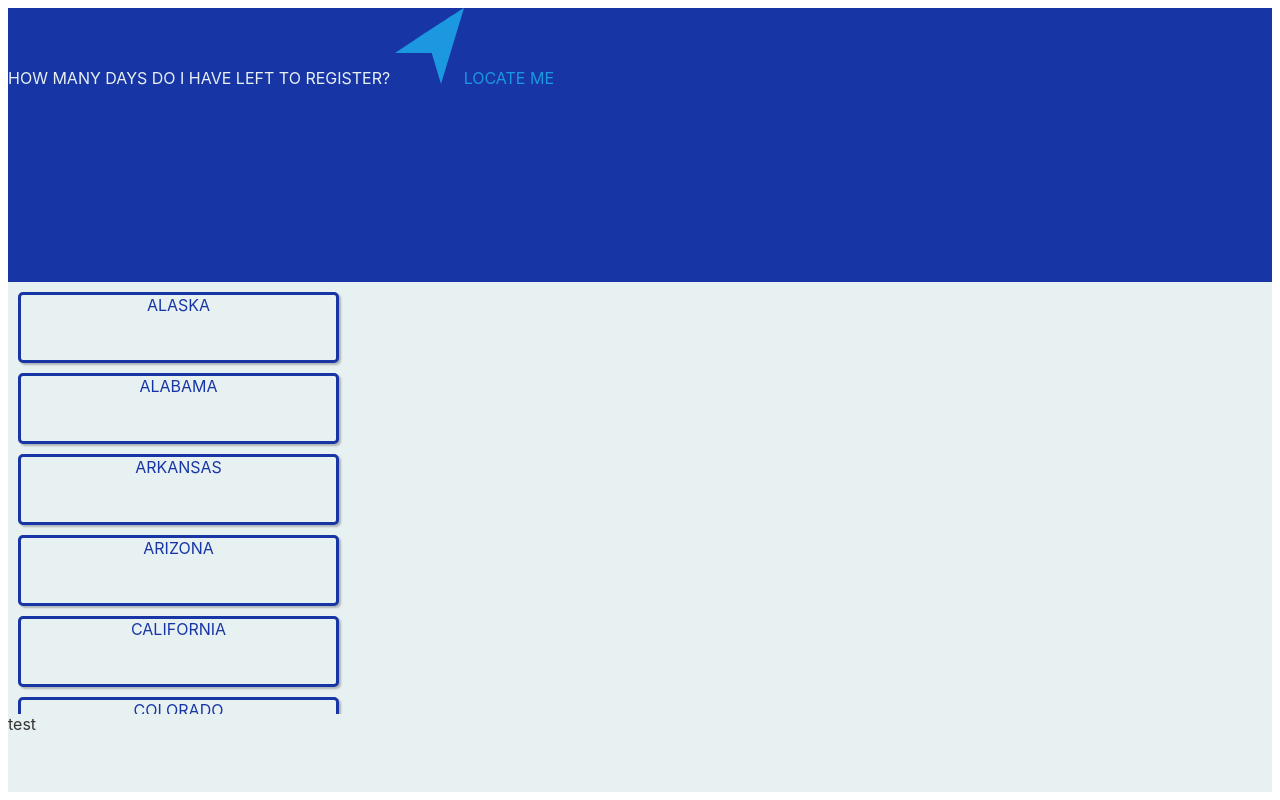
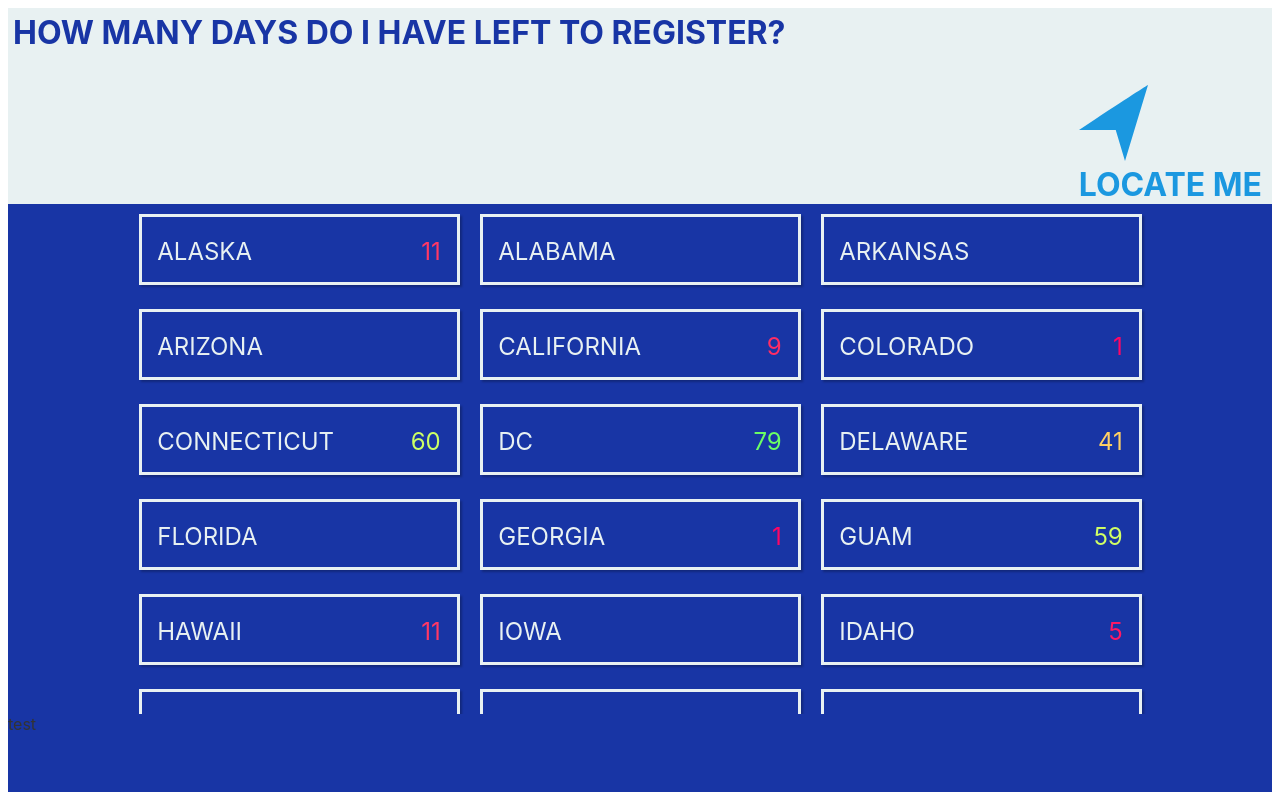
Before and after one commit to KartikC/PrimaryVote.US, a Svelte app: page / in a window 1280 px wide. Built offline with nearby package versions, Linux system fonts and the light colour scheme.

Commit message:
further styling, days left exposed earlier

```diff
--- a/public/state-data.json
+++ b/public/state-data.json
@@ -61,7 +61,7 @@
     }
   },
   "DC": {
-    "name": "District of Columbia",
+    "name": "DC",
     "code": "DC",
     "dates": {
       "person": "2020-06-02",
@@ -98,7 +98,7 @@
   },
   "GU": {
     "name": "Guam",
-    "code": "GA",
+    "code": "GU",
     "dates": {
       "person": "2020-04-22",
       "mail": "2020-04-22"
--- a/src/App.svelte
+++ b/src/App.svelte
@@ -22,19 +22,19 @@
 	}
 
 	.wrapper>.header {
-		height: 35%;
-		background: #1835A5;
+		height: 25%;
+		background: #E8F1F2;
 	}
 
 	.wrapper>.main {
-		height: 55%;
-		background: #E8F1F2;
+		height: 65%;
+		background: #1835A5;
 		overflow: scroll;
 	}
 
 	.wrapper>.footer {
 		height: 10%;
-		background: #E8F1F2;
+		background: #1835A5;
 	}
 
 	:global(a:link, a:active, a:visited) {
--- a/src/Countdown.svelte
+++ b/src/Countdown.svelte
@@ -17,19 +17,10 @@
             r = 255;
             g = Math.floor(255 * ((50 - number % 50) / 50));
         }
-        b = 0;
+        b = 100;
 
         return `${r},${g},${b}`;
     }
 </script>
 
-<style>
-    .day {
-        font-weight: bold;
-        font-size: 8em;
-    }
-</style>
-
-You have
-<span style="color:rgb({GreenYellowRed(days)})" class="day">{days}</span>
-days to register <b>{type}</b>
+<span style="color:rgb({GreenYellowRed(days)})">{days}</span>
--- a/src/StateBox.svelte
+++ b/src/StateBox.svelte
@@ -2,6 +2,8 @@
     import {
         selectedState
     } from './stores.js';
+
+    import Countdown from './Countdown.svelte'
 
     export let data;
 
@@ -12,19 +14,34 @@
 
 <style>
     .box {
-        background-color: #E8F1F2;
-        color: #1835A5;
+        position: relative;
+        background-color: #1835A5;
+        margin: 10px;
+        display:inline-block;
         width: 321px;
         height: 71px;
-        margin: 10px;
-        border: 3px solid #1835A5;
+        border: 3px solid #E8F1F2;
         box-sizing: border-box;
         box-shadow: 2px 2px 2px rgba(0, 0, 0, 0.25);
-        border-radius: 5px;
-        text-align: center;
+    }
+    .name {
+        position: absolute;
+        color: #E8F1F2;
+        left: 5%;
+        top: 30%;
+        font-size: 1.5em;
+    }
+    .number {
+        position: absolute;
+        right: 5%;
+        top: 30%;
+        font-size: 1.5em;
     }
 </style>
 
 <div on:click={handleClick(data)} class="box">
-    {data.name.toUpperCase()}
+    <div class="name">{data.name.toUpperCase()}</div>
+    {#if data.bestOption}
+         <div class="number"><Countdown data={data.bestOption}/></div>
+    {/if}
 </div>
--- a/src/StateInfo.svelte
+++ b/src/StateInfo.svelte
@@ -12,35 +12,7 @@
         selectedState_value = value;
     });
 
-    $: state = selectedState_value;
-    let personDate = new Date(selectedState_value.dates.person);
-    let onlineDate = null;
-    if (selectedState_value.dates.online) {
-        onlineDate = new Date(selectedState_value.dates.online);
-    }
-    let mailDate = new Date(selectedState_value.dates.mail);
-
-    function getDaysUntil(date) {
-        let daysUntil = Math.floor((date - new Date()) / (1000 * 60 * 60 * 24))
-        if (daysUntil >= 0) {
-            return daysUntil
-        } else {
-            return null
-        }
-    }
-
-    function bestOption() {
-        if (getDaysUntil(onlineDate)) {
-            return [getDaysUntil(onlineDate), "online"]
-        } else if (getDaysUntil(mailDate)) {
-            return [getDaysUntil(mailDate), "by mail"]
-        } else if (getDaysUntil(personDate)) {
-            return [getDaysUntil(personDate), "in person"]
-        } else
-            return null
-    }
-
-    let bestOptionResult = bestOption();
+    let bestOptionResult = selectedState_value['bestOption']
 </script>
 
 <style>
@@ -53,15 +25,15 @@
 </style>
 
 <div class="flex-container">
-<h1>{state.name}</h1>
+<h1>{selectedState_value.name}</h1>
 {#if bestOptionResult}
     <Countdown data={bestOptionResult} />
-    <a href="{baseURL+state.code}" target="_blank">Register Now!</a>
+    <a href="{baseURL+selectedState_value.code}" target="_blank">Register Now!</a>
     {#if bestOptionResult[0] > 7}
     <br/>-or-<br/>
     <ReminderModule/>
     {/if}
 {:else}
-    it may be too late to register but you can double check <a href="{baseURL+state.code}" target="_blank">here.</a>
+    it may be too late to register but you can double check <a href="{baseURL+selectedState_value.code}" target="_blank">here.</a>
 {/if}
 </div>
--- a/src/StateList.svelte
+++ b/src/StateList.svelte
@@ -11,14 +11,52 @@
 
     import StateBox from './StateBox.svelte';
 
+    function getDaysUntil(date) {
+        let daysUntil = Math.floor((date - new Date()) / (1000 * 60 * 60 * 24))
+        if (daysUntil >= 0) {
+            return daysUntil
+        } else {
+            return null
+        }
+    }
+
+    function bestOption(onlineDate, mailDate, personDate) {
+        if (getDaysUntil(onlineDate)) {
+            return [getDaysUntil(onlineDate), "online"]
+        } else if (getDaysUntil(mailDate)) {
+            return [getDaysUntil(mailDate), "by mail"]
+        } else if (getDaysUntil(personDate)) {
+            return [getDaysUntil(personDate), "in person"]
+        } else
+            return null
+    }
+
     onMount(async () => {
         const res = await fetch(`state-data.json`);
         tempData = await res.json();
+
+        for (const property in tempData) {
+            var curState = tempData[property];
+            var personDate = new Date(curState.dates.person);
+            var onlineDate = null;
+            if (curState.dates.online) {
+                onlineDate = new Date(curState.dates.online);
+            }
+            var mailDate = new Date(curState.dates.mail);
+
+            curState['bestOption'] = bestOption(onlineDate, mailDate, personDate);
+        }
         stateData.set(tempData);
     });
-
 </script>
 
-{#each Object.entries(tempData) as state}
+<style>
+    .wrapper {
+        text-align: center;
+    }
+</style>
+<div class="wrapper">
+    {#each Object.entries(tempData) as state}
     <StateBox data={state[1]}/>
 {/each}
+</div>
--- a/src/StateLocator.svelte
+++ b/src/StateLocator.svelte
@@ -4,7 +4,8 @@
     } from "svelte";
 
     import {
-        selectedState, stateData
+        selectedState,
+        stateData
     } from './stores.js';
 
     let stateLocs = [];
@@ -79,21 +80,41 @@
 </script>
 
 <style>
+    .wrapper {
+        padding: 5px;
+        height: 100%;
+        position: relative;
+    }
+
     .text {
-    size: 5em;
+        font-weight: bold;
+        font-size: 2em;
     }
+
     .top {
-    color: #E8F1F2;
+        color: #1835A5;
+        left: 5px;
+        top: 5px;
     }
+
     .locate {
         color: #1B98E0;
+        position: absolute;
+        right: 10px;
+        bottom: 10px;
     }
 </style>
 
-<span class="text top">HOW MANY DAYS DO I HAVE LEFT TO REGISTER?</span>
+<div class="wrapper">
+    <div class="top">
+        <span class="text">HOW MANY DAYS DO I HAVE LEFT TO REGISTER?</span>
+    </div>
+    <div class="locate" on:click={locatePressed}>
     {#if !loadingDenied}
-    <span class="text locate" on:click={locatePressed}><img src={'nav-icon.svg'} alt="nav-icon"/>LOCATE ME</span>
+        <img src={'nav-icon.svg'} alt="nav-icon"/><br/><span class="text">LOCATE ME</span>
         {#if loadingLocation}
             <img {src} alt="loading...">
         {/if}
     {/if}
+    </div>
+</div>
```
Also changed, not shown: public/build/bundle.css, public/build/bundle.js, 2 other files (tests, documents, lock files or other folders). Lines whose indentation alone changed are shown as unchanged.
